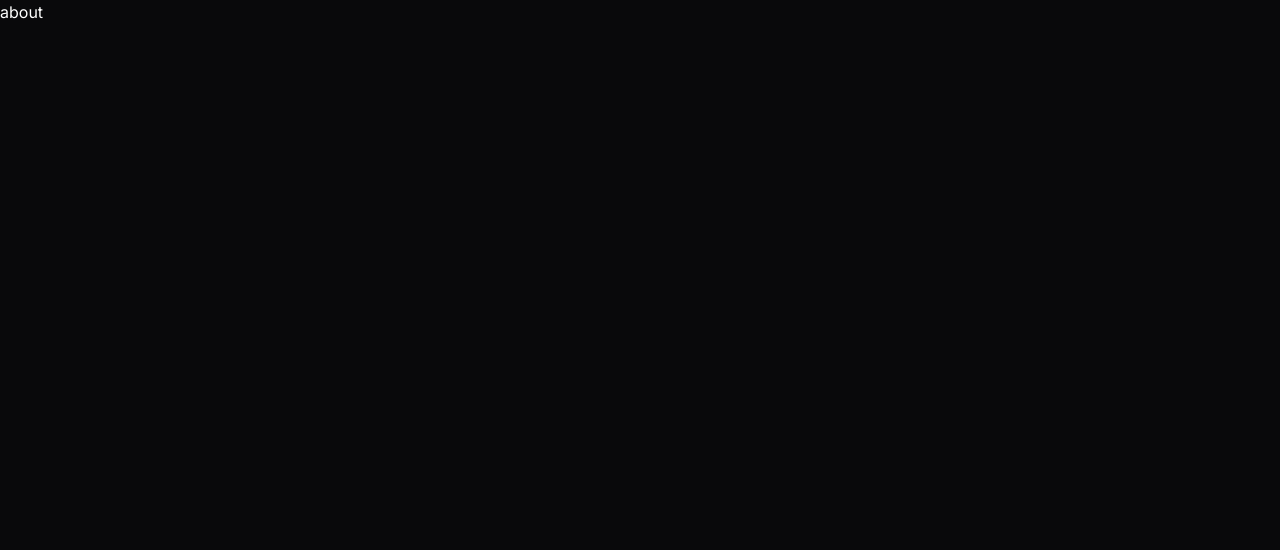
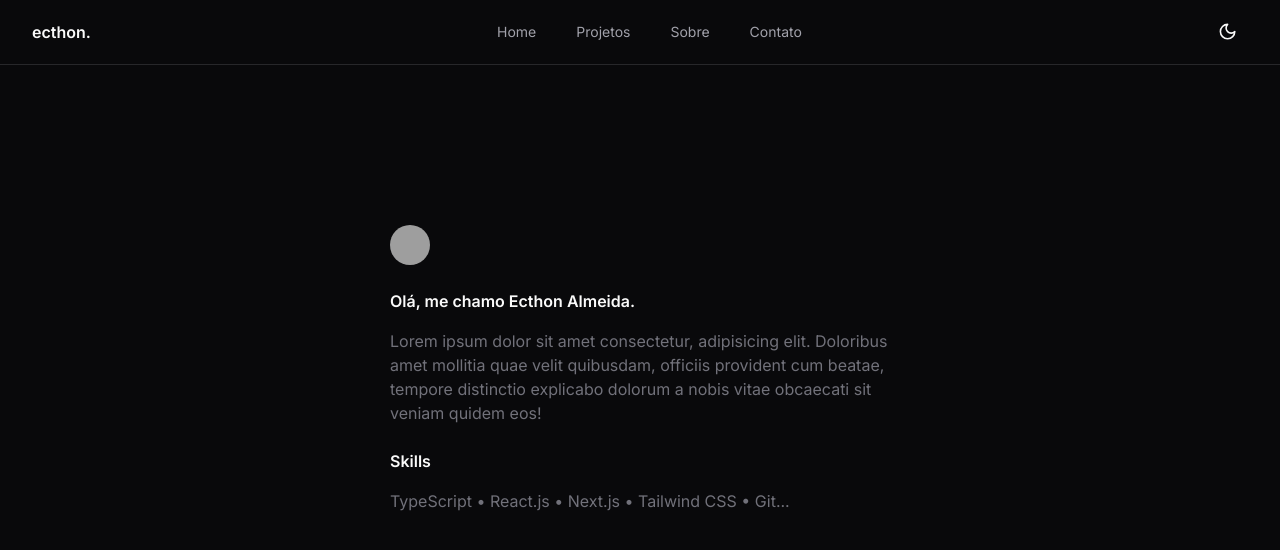
Before and after one commit to ecthon/ecthon-app, a Next.js app: page /about in a window 1280 px wide. Shown: the top 550 px of the page. Built offline with nearby package versions, Linux system fonts and the light colour scheme; grey boxes are pictures that could not be loaded.

Commit message:
feature: components:  about

```diff
--- a/package.json
+++ b/package.json
@@ -9,6 +9,7 @@
     "lint": "next lint"
   },
   "dependencies": {
+    "@radix-ui/react-avatar": "^1.0.4",
     "@radix-ui/react-dialog": "^1.0.5",
     "@radix-ui/react-dropdown-menu": "^2.0.6",
     "@radix-ui/react-icons": "^1.3.0",
--- a/src/app/about/page.tsx
+++ b/src/app/about/page.tsx
@@ -1,3 +1,23 @@
+import { Avatar, AvatarFallback, AvatarImage } from "@/components/ui/avatar"
+import { Header } from "@/components/header/header";
+
 export default function About() {
-  return <h1 className="text-white">about</h1>
+  return (
+    <section>
+      <Header/>
+      <div className="flex flex-col max-w-[500px] mx-auto mt-40 max-sm:mt-14 max-sm:px-7">
+        <Avatar>
+          <AvatarImage src="https://github.com/ecthon.png" />
+          <AvatarFallback>CN</AvatarFallback>
+        </Avatar>
+        <div className="flex flex-col max-w-[500px] mt-6">
+          <span className="font-semibold">Olá, me chamo Ecthon Almeida.</span>
+          <p className="flex mt-4 text-zinc-500 max-sm:text-sm">Lorem ipsum dolor sit amet consectetur, adipisicing elit. Doloribus amet mollitia quae velit quibusdam, officiis provident cum beatae, tempore distinctio explicabo dolorum a nobis vitae obcaecati sit veniam quidem eos!</p>
+        </div>
+        <span className="font-semibold mt-6">Skills</span>
+        <p className="text-zinc-500 mt-4 max-sm:text-sm">TypeScript • React.js • Next.js • Tailwind CSS • Git...</p>
+      </div>
+
+    </section>
+  )
 }
--- /dev/null
+++ b/src/components/ui/avatar.tsx
@@ -0,0 +1,50 @@
+"use client"
+
+import * as React from "react"
+import * as AvatarPrimitive from "@radix-ui/react-avatar"
+
+import { cn } from "@/lib/utils"
+
+const Avatar = React.forwardRef<
+  React.ElementRef<typeof AvatarPrimitive.Root>,
+  React.ComponentPropsWithoutRef<typeof AvatarPrimitive.Root>
+>(({ className, ...props }, ref) => (
+  <AvatarPrimitive.Root
+    ref={ref}
+    className={cn(
+      "relative flex h-10 w-10 shrink-0 overflow-hidden rounded-full",
+      className
+    )}
+    {...props}
+  />
+))
+Avatar.displayName = AvatarPrimitive.Root.displayName
+
+const AvatarImage = React.forwardRef<
+  React.ElementRef<typeof AvatarPrimitive.Image>,
+  React.ComponentPropsWithoutRef<typeof AvatarPrimitive.Image>
+>(({ className, ...props }, ref) => (
+  <AvatarPrimitive.Image
+    ref={ref}
+    className={cn("aspect-square h-full w-full", className)}
+    {...props}
+  />
+))
+AvatarImage.displayName = AvatarPrimitive.Image.displayName
+
+const AvatarFallback = React.forwardRef<
+  React.ElementRef<typeof AvatarPrimitive.Fallback>,
+  React.ComponentPropsWithoutRef<typeof AvatarPrimitive.Fallback>
+>(({ className, ...props }, ref) => (
+  <AvatarPrimitive.Fallback
+    ref={ref}
+    className={cn(
+      "flex h-full w-full items-center justify-center rounded-full bg-muted",
+      className
+    )}
+    {...props}
+  />
+))
+AvatarFallback.displayName = AvatarPrimitive.Fallback.displayName
+
+export { Avatar, AvatarImage, AvatarFallback }
```
Also changed, not shown: 1 other file (tests, documents, lock files or other folders).
